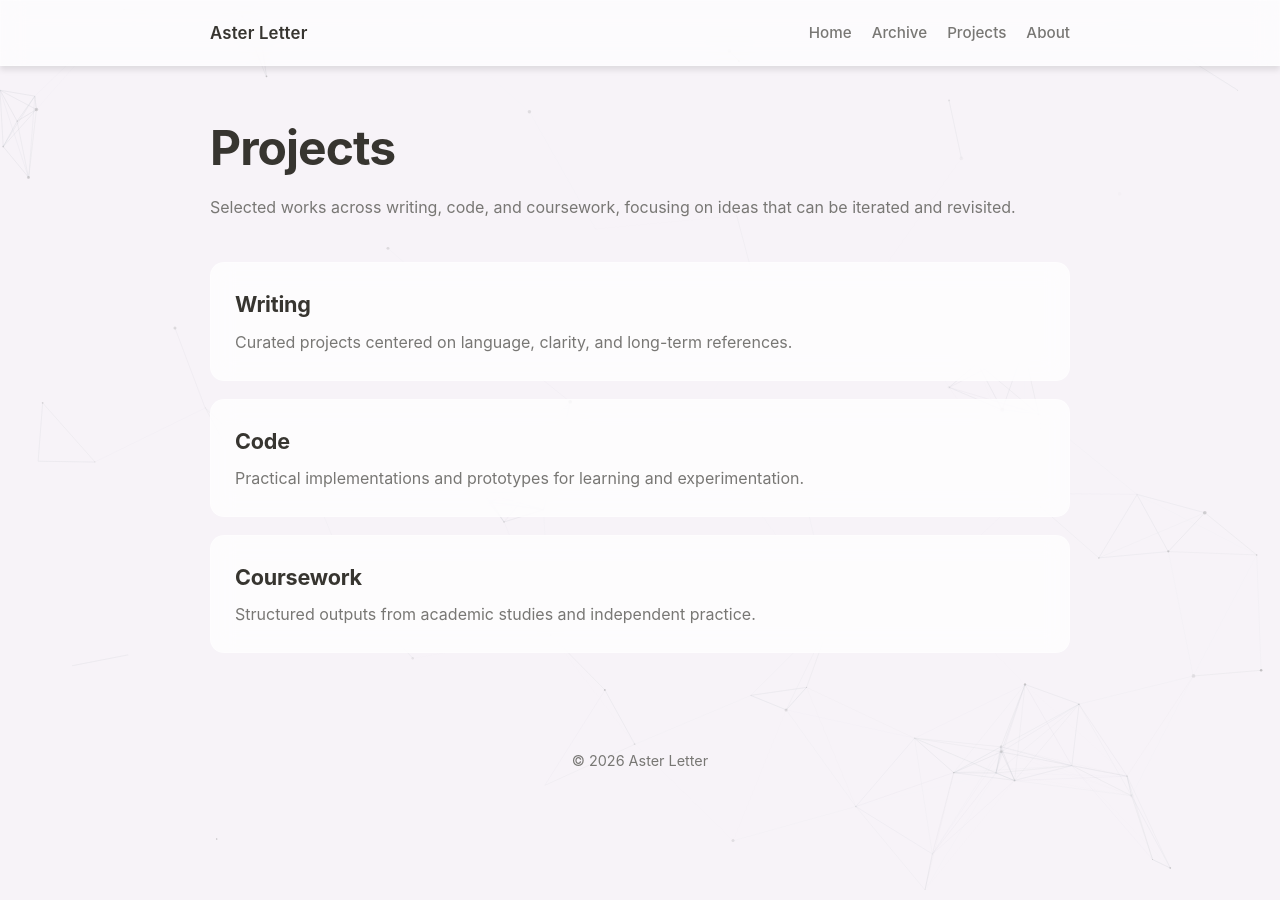
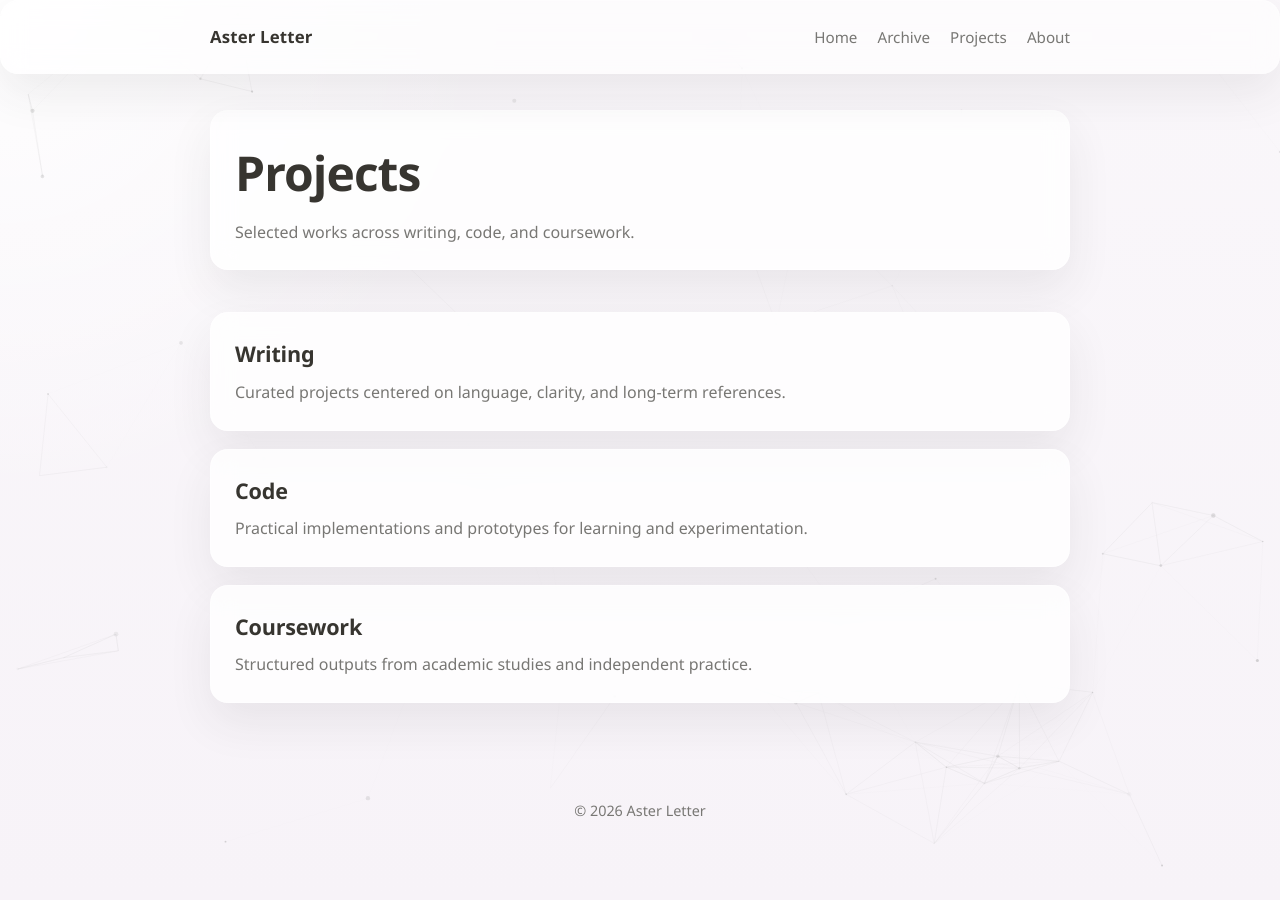
Before and after one commit to Aster-Letter/Aster-Letter.github.io, a Jekyll site: the page built from projects.md, in a window 1280 px wide. Built offline with Jekyll 4.4.1, drawn with Linux system fonts in a browser that asks for light colours.

Commit message:
Refactor layout, add content panels and UI polish
Introduce reusable includes (content_panel, page_header) and a new page layout; convert index/about/archive/projects to use the includes and layout: page. Restructure default layout (site-shell/site-layer/site-main), defer particle and app scripts, and add minor accessibility attributes. Rewrite CSS with design tokens (glass surfaces, shadows, navbar height), responsive tweaks and reveal-on-scroll styles. Rework JS: robust particles initialization with retry/destroy and reduced-motion respect, improved smooth-scrolling, navbar scroll state, and IntersectionObserver-based reveal animations. Update .gitignore to ignore /docs/ (replacing /dev-log/).

```diff
--- /dev/null
+++ b/_includes/content_panel.html
@@ -0,0 +1,7 @@
+<section class="content-panel glass-panel reveal-on-scroll{% if include.extra_class %} {{ include.extra_class }}{% endif %}"{% if include.id %} id="{{ include.id }}"{% endif %}>
+  <h2>{{ include.title }}</h2>
+  <p>{{ include.body }}</p>
+  {% if include.href and include.link_text %}
+  <a class="section-link" href="{{ include.href | relative_url }}">{{ include.link_text }}</a>
+  {% endif %}
+</section>
--- /dev/null
+++ b/_includes/page_header.html
@@ -0,0 +1,6 @@
+<header class="container page-header">
+  <div class="page-header-panel glass-panel reveal-on-scroll">
+    <h1>{{ include.title }}</h1>
+    <p>{{ include.description }}</p>
+  </div>
+</header>
--- a/_layouts/default.html
+++ b/_layouts/default.html
@@ -8,16 +8,20 @@
   <link rel="stylesheet" href="{{ '/css/style.css' | relative_url }}">
   {% seo %}
 </head>
-<body>
-  <div id="particles-js"></div>
-  {% include header.html %}
+<body class="site-shell{% if page.url == '/' %} is-home{% endif %}{% if page.layout %} layout-{{ page.layout }}{% endif %}">
+  <div id="particles-js" aria-hidden="true"></div>
+  <div class="site-layer">
+    {% include header.html %}
 
-  {{ content }}
+    <main class="site-main" id="main-content">
+      {{ content }}
+    </main>
 
-  {% include footer.html %}
+    {% include footer.html %}
+  </div>
 
-  <script src="https://cdn.jsdelivr.net/npm/particles.js@2.0.0/particles.min.js"></script>
-  <script src="{{ '/js/particles-config.js' | relative_url }}"></script>
-  <script src="{{ '/js/script.js' | relative_url }}"></script>
+  <script src="https://cdn.jsdelivr.net/npm/particles.js@2.0.0/particles.min.js" defer></script>
+  <script src="{{ '/js/particles-config.js' | relative_url }}" defer></script>
+  <script src="{{ '/js/script.js' | relative_url }}" defer></script>
 </body>
 </html>
--- /dev/null
+++ b/_layouts/page.html
@@ -0,0 +1,9 @@
+---
+layout: default
+---
+
+{% include page_header.html title=page.title description=page.description %}
+
+<div class="container page-content section-stack">
+  {{ content }}
+</div>
--- a/css/style.css
+++ b/css/style.css
@@ -5,7 +5,13 @@
 	--text-primary: #373530;
 	--text-secondary: #787774;
 	--accent-color: #2e2e2e;
-	--font-sans: -apple-system, BlinkMacSystemFont, "Segoe UI", Inter, "Helvetica Neue", Arial, "Noto Sans", "Liberation Sans", sans-serif;
+	--font-sans: "Aptos", "Segoe UI", "PingFang SC", "Hiragino Sans GB", "Microsoft YaHei", sans-serif;
+	--surface-glass: rgba(255, 255, 255, 0.66);
+	--surface-strong: rgba(255, 255, 255, 0.8);
+	--surface-border: rgba(255, 255, 255, 0.38);
+	--shadow-soft: 0 20px 45px rgba(55, 53, 48, 0.08);
+	--shadow-focus: 0 18px 36px rgba(55, 53, 48, 0.14);
+	--navbar-height: 72px;
 }
 
 *,
@@ -23,10 +29,17 @@
 body {
 	background: var(--bg-color);
 	color: var(--text-primary);
-	font-family: -apple-system, BlinkMacSystemFont, "Segoe UI", Helvetica, Arial, sans-serif;
+	font-family: var(--font-sans);
 	-webkit-font-smoothing: antialiased;
 	-moz-osx-font-smoothing: grayscale;
 	line-height: 1.6;
+	background-image:
+		radial-gradient(circle at top left, rgba(255, 255, 255, 0.9), transparent 32%),
+		linear-gradient(180deg, rgba(255, 255, 255, 0.32), rgba(247, 243, 248, 0.94));
+}
+
+a {
+	color: inherit;
 }
 
 #particles-js {
@@ -39,11 +52,55 @@
 	pointer-events: none;
 }
 
+#particles-js canvas {
+	pointer-events: none;
+}
+
+.site-shell {
+	min-height: 100vh;
+	position: relative;
+}
+
+.site-layer {
+	position: relative;
+	z-index: 0;
+	isolation: isolate;
+}
+
+.site-main {
+	position: relative;
+	z-index: 1;
+}
+
 .glass-panel {
 	-webkit-backdrop-filter: blur(12px);
 	backdrop-filter: blur(12px);
-	background: rgba(255, 255, 255, 0.6);
-	border: 1px solid rgba(255, 255, 255, 0.3);
+	background: var(--surface-glass);
+	border: 1px solid var(--surface-border);
+	box-shadow: var(--shadow-soft);
+	border-radius: 18px;
+	overflow: hidden;
+}
+
+.surface-card {
+	padding: 24px;
+	background: var(--surface-strong);
+}
+
+.page-header-panel,
+.content-panel,
+.content-section {
+	padding: 24px;
+	background: var(--surface-strong);
+}
+
+.section-stack {
+	display: grid;
+	gap: 18px;
+}
+
+.page-stack > * + * {
+	margin-top: 0;
 }
 
 .container {
@@ -60,16 +117,23 @@
 	top: 0;
 	left: 0;
 	width: 100%;
-	z-index: 20;
-	background: rgba(255, 255, 255, 0.65);
-	border-bottom: 1px solid rgba(255, 255, 255, 0.35);
+	z-index: 100;
+	background: rgba(255, 255, 255, 0.58);
+	border-bottom: 1px solid rgba(255, 255, 255, 0.2);
+	transition: background 0.24s ease, border-color 0.24s ease, box-shadow 0.24s ease, transform 0.24s ease;
+}
+
+.navbar.scrolled {
+	background: rgba(255, 255, 255, 0.78);
+	border-bottom-color: var(--surface-border);
+	box-shadow: 0 14px 30px rgba(55, 53, 48, 0.08);
 }
 
 .navbar-inner {
 	display: flex;
 	align-items: center;
 	justify-content: space-between;
-	min-height: 64px;
+	min-height: var(--navbar-height);
 }
 
 .logo {
@@ -98,12 +162,20 @@
 	color: var(--text-primary);
 }
 
+.nav-links a:focus-visible,
+.section-link:focus-visible {
+	outline: 2px solid var(--accent-color);
+	outline-offset: 3px;
+	border-radius: 999px;
+}
+
 .hero {
 	min-height: 100vh;
 	display: flex;
 	align-items: center;
 	justify-content: center;
-	padding-top: 64px;
+	padding-top: calc(var(--navbar-height) + 20px);
+	padding-bottom: 40px;
 }
 
 .hero-content {
@@ -113,6 +185,25 @@
 	justify-content: center;
 	text-align: center;
 	gap: 12px;
+}
+
+.hero-panel {
+	width: min(100%, 720px);
+	padding: 40px 36px;
+	text-align: center;
+}
+
+.hero-actions {
+	margin-top: 18px;
+}
+
+.eyebrow {
+	margin: 0;
+	font-size: 0.78rem;
+	font-weight: 700;
+	letter-spacing: 0.14em;
+	text-transform: uppercase;
+	color: var(--text-secondary);
 }
 
 .hero h1 {
@@ -128,10 +219,10 @@
 	color: var(--text-secondary);
 }
 
+
 .scroll-down {
-	margin-top: 12px;
 	font-size: 0.95rem;
-	color: var(--text-secondary);
+	color: var(--text-primary);
 }
 
 .page-content {
@@ -141,12 +232,14 @@
 	gap: 18px;
 }
 
-.content-section {
-	padding: 24px;
-	border-radius: 14px;
-	background: rgba(255, 255, 255, 0.72);
+.page-header {
+	padding-top: calc(var(--navbar-height) + 38px);
+	padding-bottom: 10px;
 }
 
+.page-header h1,
+.page-header-panel h1,
+.content-panel h2,
 .content-section h2 {
 	margin: 0 0 8px;
 	font-size: 1.35rem;
@@ -154,9 +247,24 @@
 	letter-spacing: -0.01em;
 }
 
+.page-header h1,
+.page-header-panel h1 {
+	font-size: clamp(2rem, 5vw, 3rem);
+	font-weight: 700;
+	letter-spacing: -0.02em;
+}
+
+.page-header p,
+.page-header-panel p,
+.content-panel p,
 .content-section p {
 	margin: 0;
 	color: var(--text-secondary);
+}
+
+.content-panel > :last-child,
+.content-section > :last-child {
+	margin-bottom: 0;
 }
 
 .section-link {
@@ -165,27 +273,12 @@
 	color: var(--accent-color);
 	font-weight: 600;
 	text-decoration: none;
+	transition: transform 0.2s ease, color 0.2s ease;
 }
 
 .section-link:hover {
+	transform: translateY(-1px);
 	text-decoration: underline;
-}
-
-.page-header {
-	padding-top: 110px;
-	padding-bottom: 10px;
-}
-
-.page-header h1 {
-	margin: 0;
-	font-size: clamp(2rem, 5vw, 3rem);
-	font-weight: 700;
-	letter-spacing: -0.02em;
-}
-
-.page-header p {
-	margin: 8px 0 0;
-	color: var(--text-secondary);
 }
 
 .site-footer {
@@ -194,6 +287,8 @@
 	color: var(--text-secondary);
 	font-size: 0.9rem;
 	text-align: center;
+	position: relative;
+	z-index: 1;
 }
 
 .site-footer p {
@@ -219,7 +314,7 @@
 	padding: 8px;
 	border-radius: 12px;
 	border: 1px solid rgba(255, 255, 255, 0.45);
-	background: rgba(255, 255, 255, 0.72);
+	background: var(--surface-strong);
 }
 
 .notion-media figcaption {
@@ -237,7 +332,18 @@
 #archive,
 #projects,
 #about {
-	scroll-margin-top: 84px;
+	scroll-margin-top: calc(var(--navbar-height) + 12px);
+}
+
+.reveal-on-scroll {
+	opacity: 0;
+	transform: translateY(18px);
+	transition: opacity 0.45s ease, transform 0.45s ease;
+}
+
+.reveal-on-scroll.is-visible {
+	opacity: 1;
+	transform: translateY(0);
 }
 
 @media (max-width: 768px) {
@@ -252,6 +358,10 @@
 		padding-top: 8px;
 		padding-bottom: 8px;
 		row-gap: 8px;
+	}
+
+	:root {
+		--navbar-height: 64px;
 	}
 
 	.nav-links {
@@ -270,7 +380,12 @@
 	}
 
 	.hero-content {
-		align-items: flex-start;
+		align-items: stretch;
+		text-align: left;
+	}
+
+	.hero-panel {
+		padding: 28px 22px;
 		text-align: left;
 	}
 
@@ -285,6 +400,9 @@
 	.page-content {
 		padding-top: 20px;
 		padding-bottom: 48px;
+	}
+
+	.section-stack {
 		gap: 14px;
 	}
 
@@ -292,6 +410,8 @@
 		padding-top: 96px;
 	}
 
+	.page-header-panel,
+	.content-panel,
 	.content-section {
 		padding: 18px;
 		border-radius: 12px;
--- a/js/particles-config.js
+++ b/js/particles-config.js
@@ -1,11 +1,54 @@
-if (window.particlesJS) {
-    particlesJS('particles-js', {
+document.addEventListener('DOMContentLoaded', () => {
+    const containerId = 'particles-js';
+    const maxAttempts = 30;
+    const retryDelay = 180;
+    const prefersReducedMotion = window.matchMedia('(prefers-reduced-motion: reduce)').matches;
+    let attempts = 0;
+
+    const destroyExistingParticles = (container) => {
+        if (window.pJSDom && window.pJSDom.length) {
+            window.pJSDom.forEach((instance) => {
+                if (instance && instance.pJS && instance.pJS.fn && instance.pJS.fn.vendors && instance.pJS.fn.vendors.destroypJS) {
+                    instance.pJS.fn.vendors.destroypJS();
+                }
+            });
+            window.pJSDom = [];
+        }
+
+        if (container) {
+            container.innerHTML = '';
+            delete container.dataset.particlesReady;
+        }
+    };
+
+    const initParticles = () => {
+        const container = document.getElementById(containerId);
+        if (!container || container.dataset.particlesReady === 'true') {
+            return;
+        }
+
+        if (prefersReducedMotion) {
+            destroyExistingParticles(container);
+            return;
+        }
+
+        if (typeof window.particlesJS !== 'function') {
+            attempts += 1;
+            if (attempts < maxAttempts) {
+                window.setTimeout(initParticles, retryDelay);
+            }
+            return;
+        }
+
+        destroyExistingParticles(container);
+
+        window.particlesJS(containerId, {
             particles: {
                 number: {
-                value: 60,
+                    value: 54,
                     density: {
                         enable: true,
-                    value_area: 800
+                        value_area: 900
                     }
                 },
                 color: {
@@ -15,23 +58,23 @@
                     type: 'circle'
                 },
                 opacity: {
-                value: 0.5,
+                    value: 0.36,
                     random: true
                 },
                 size: {
-                value: 2,
+                    value: 2.4,
                     random: true
                 },
                 line_linked: {
                     enable: true,
-                distance: 150,
-                color: '#aab2b8',
-                opacity: 0.2,
+                    distance: 160,
+                    color: '#b2b2b2',
+                    opacity: 0.18,
                     width: 1
                 },
                 move: {
                     enable: true,
-                speed: 1,
+                    speed: 0.8,
                     direction: 'none',
                     random: false,
                     straight: false,
@@ -40,14 +83,14 @@
                 }
             },
             interactivity: {
-            detect_on: 'canvas',
+                detect_on: 'window',
                 events: {
                     onhover: {
-                    enable: true,
+                        enable: false,
                         mode: 'grab'
                     },
                     onclick: {
-                    enable: true,
+                        enable: false,
                         mode: 'push'
                     },
                     resize: true
@@ -66,4 +109,10 @@
             },
             retina_detect: true
         });
-}
+
+        container.dataset.particlesReady = 'true';
+    };
+
+    initParticles();
+    window.addEventListener('load', initParticles, { once: true });
+});
--- a/js/script.js
+++ b/js/script.js
@@ -1,56 +1,82 @@
-/*ver1.0 thanks to @Copilot.*/
-// ===== 平滑滚动 =====
-document.querySelectorAll('a[href^="#"]').forEach(anchor => {
-    anchor.addEventListener('click', function (e) {
-        const targetSelector = this.getAttribute('href');
-        if (!targetSelector || targetSelector === '#') {
+document.addEventListener('DOMContentLoaded', () => {
+    const navbar = document.querySelector('.navbar');
+    const prefersReducedMotion = window.matchMedia('(prefers-reduced-motion: reduce)').matches;
+    let navbarTicking = false;
+
+    const navOffset = () => {
+        const navbarHeight = navbar ? navbar.offsetHeight : 0;
+        return Math.max(navbarHeight + 12, 72);
+    };
+
+    const syncNavbarState = () => {
+        if (navbar) {
+            navbar.classList.toggle('scrolled', window.scrollY > 12);
+        }
+
+        navbarTicking = false;
+    };
+
+    const requestNavbarSync = () => {
+        if (navbarTicking) {
             return;
         }
 
-        e.preventDefault();
-        const target = document.querySelector(targetSelector);
-        if (target) {
-            const offsetTop = target.offsetTop - 70; // 减去导航栏高度
+        navbarTicking = true;
+        window.requestAnimationFrame(syncNavbarState);
+    };
+
+    document.querySelectorAll('a[href^="#"]').forEach((anchor) => {
+        anchor.addEventListener('click', (event) => {
+            const targetSelector = anchor.getAttribute('href');
+            if (!targetSelector || targetSelector === '#') {
+                return;
+            }
+
+            const targetId = targetSelector.slice(1);
+            const target = document.getElementById(targetId);
+            if (!target) {
+                return;
+            }
+
+            event.preventDefault();
+
+            const top = target.getBoundingClientRect().top + window.scrollY - navOffset();
             window.scrollTo({
-                top: offsetTop,
-                behavior: 'smooth'
+                top,
+                behavior: prefersReducedMotion ? 'auto' : 'smooth'
             });
-        }
+        });
     });
-});
 
-// ===== 导航栏滚动效果 =====
-let lastScroll = 0;
-const navbar = document.querySelector('.navbar');
+    syncNavbarState();
+    window.addEventListener('scroll', requestNavbarSync, { passive: true });
 
-window.addEventListener('scroll', () => {
-    if (!navbar) {
+    const revealTargets = document.querySelectorAll('.reveal-on-scroll, .section-stack .glass-panel');
+    if (!revealTargets.length) {
         return;
     }
 
-    const currentScroll = window.pageYOffset;
-
-    // 添加阴影效果
-    if (currentScroll > 0) {
-        navbar.style.boxShadow = '0 2px 10px rgba(0, 0, 0, 0.1)';
-    } else {
-        navbar.style.boxShadow = '0 4px 6px rgba(0, 0, 0, 0.1)';
+    if (prefersReducedMotion || !('IntersectionObserver' in window)) {
+        revealTargets.forEach((target) => target.classList.add('is-visible'));
+        return;
     }
 
-    lastScroll = currentScroll;
+    const observer = new IntersectionObserver((entries, currentObserver) => {
+        entries.forEach((entry) => {
+            if (!entry.isIntersecting) {
+                return;
+            }
+
+            entry.target.classList.add('is-visible');
+            currentObserver.unobserve(entry.target);
+        });
+    }, {
+        threshold: 0.12,
+        rootMargin: '0px 0px -12% 0px'
+    });
+
+    revealTargets.forEach((target) => {
+        target.classList.add('reveal-on-scroll');
+        observer.observe(target);
+    });
 });
-
-// ===== 滚动动画效果 =====
-const observerOptions = {
-    threshold: 0.1,
-    rootMargin: '0px 0px -100px 0px'
-};
-
-const observer = new IntersectionObserver((entries) => {
-    entries.forEach(entry => {
-        if (entry.isIntersecting) {
-            entry.target.style.opacity = '1';
-            entry.target.style.transform = 'translateY(0)';
-        }
-    });
-}, observerOptions);
--- a/projects.md
+++ b/projects.md
@@ -1,28 +1,10 @@
 ---
-layout: default
+layout: page
 title: Projects
 description: Selected works across writing, code, and coursework.
 permalink: /projects/
 ---
 
-<header class="container page-header">
-  <h1>Projects</h1>
-  <p>Selected works across writing, code, and coursework, focusing on ideas that can be iterated and revisited.</p>
-</header>
-
-<main class="container page-content">
-  <section class="content-section glass-panel">
-    <h2>Writing</h2>
-    <p>Curated projects centered on language, clarity, and long-term references.</p>
-  </section>
-
-  <section class="content-section glass-panel">
-    <h2>Code</h2>
-    <p>Practical implementations and prototypes for learning and experimentation.</p>
-  </section>
-
-  <section class="content-section glass-panel">
-    <h2>Coursework</h2>
-    <p>Structured outputs from academic studies and independent practice.</p>
-  </section>
-</main>
+{% include content_panel.html title="Writing" body="Curated projects centered on language, clarity, and long-term references." %}
+{% include content_panel.html title="Code" body="Practical implementations and prototypes for learning and experimentation." %}
+{% include content_panel.html title="Coursework" body="Structured outputs from academic studies and independent practice." %}
```
Also changed, not shown: about.md (+4 -22 lines), archive.md (+4 -22 lines), index.html (+14 -22 lines), 1 other file. Lines whose indentation alone changed are shown as unchanged.
